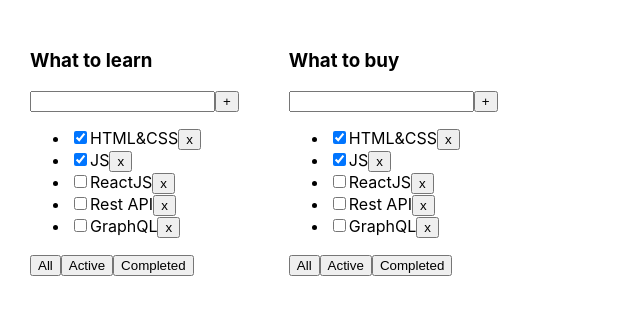
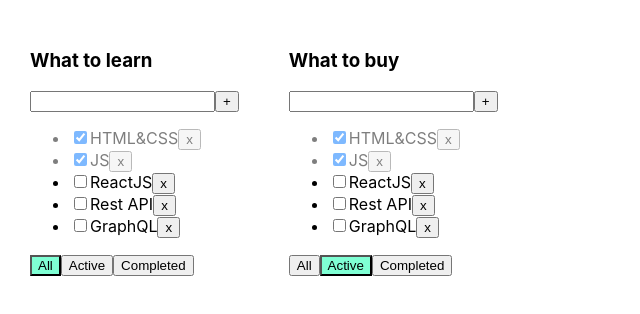
Before and after one commit to IJTINK7/to-do_list, a React (Create React App) app: page / in a window 1280 px wide. Shown: the top 314 px of the page, without its empty margins (0-640 px from the left). Built offline with nearby package versions, Linux system fonts and the light colour scheme.

Commit message:
Changing styles

```diff
--- a/src/App.css
+++ b/src/App.css
@@ -6,3 +6,19 @@
 .App > div {
   margin-right: 50px;
 }
+
+.error {
+  border: red 1px solid;
+}
+
+.error-message {
+  color: red;
+}
+
+.active-filter {
+  background-color: aquamarine;
+}
+
+.is-done {
+  opacity: 0.5;
+}
```
